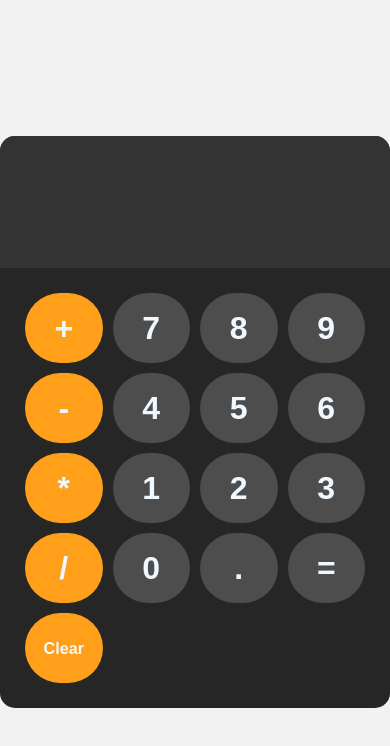
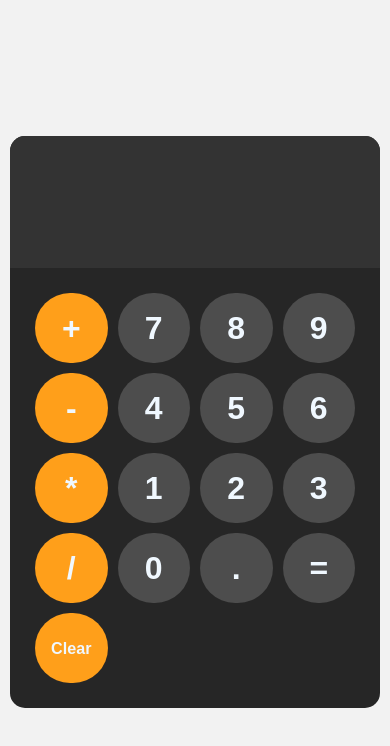
Before and after one commit to arviecerda/Calculator, a plain HTML site: page index.html in a window 390 px wide. Drawn offline with Linux system fonts and the light colour scheme.

Commit message:
Update calc.css

```diff
--- a/calc.css
+++ b/calc.css
@@ -76,4 +76,7 @@ button:active {
         max-width: 90px;
         height: 70px;
     }
+    #calculator{
+        max-width: 370px;
+    }
 }
```
